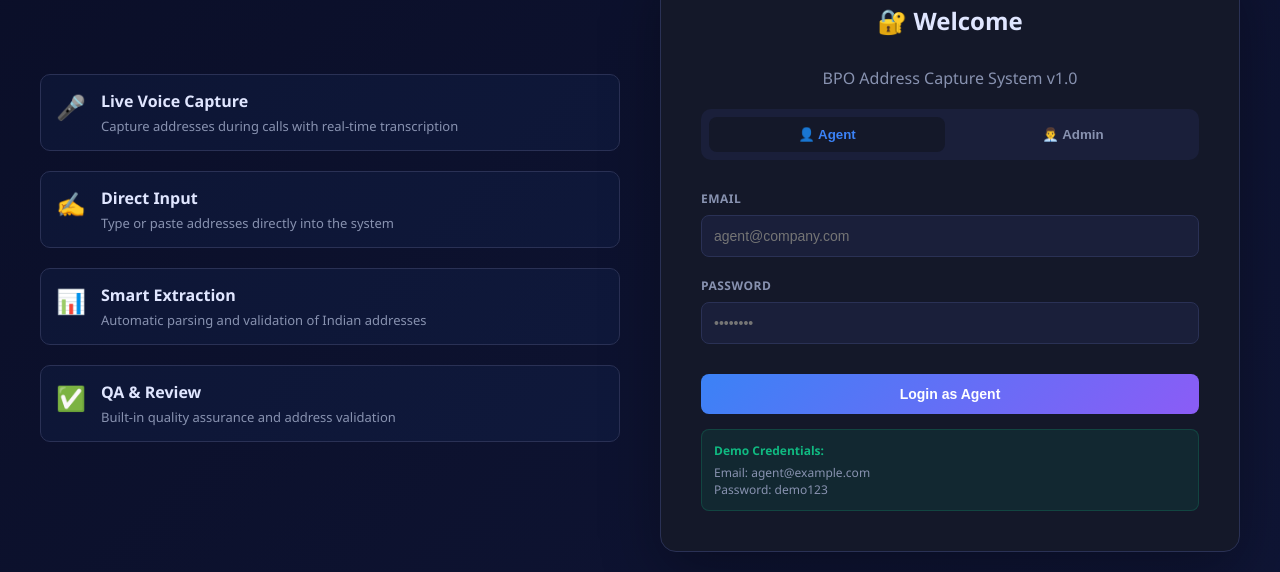
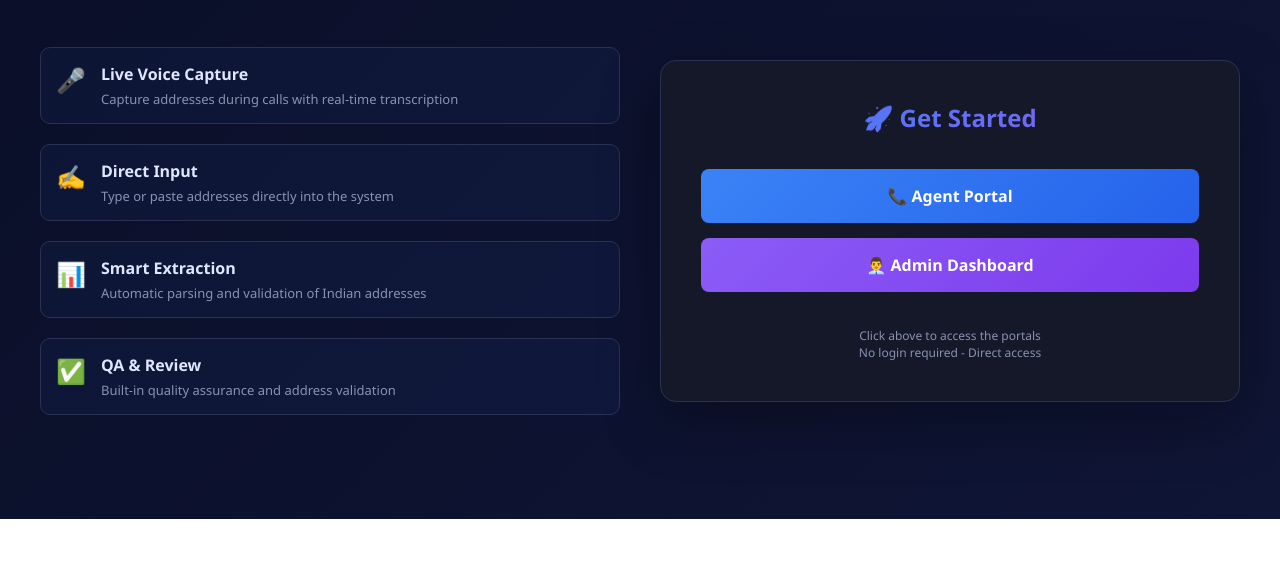
Before and after one commit to vvishalkumar7070-lang/bpo-address-capture, a website: page public/index.html in a window 1280 px wide. Shown: the part 281-853 px from the top of the page. After the commit the page ends 800 px from the top, so only its background shows below. Drawn offline with Linux system fonts and the light colour scheme.

Commit message:
Fix login - make portals directly accessible

```diff
--- a/public/index.html
+++ b/public/index.html
@@ -24,10 +24,7 @@
       text-align: center;
       margin-bottom: 50px;
     }
-    .logo {
-      font-size: 48px;
-      margin-bottom: 20px;
-    }
+    .logo { font-size: 48px; margin-bottom: 20px; }
     .header h1 {
       font-size: 42px;
       font-weight: 700;
@@ -36,10 +33,7 @@
       -webkit-background-clip: text;
       -webkit-text-fill-color: transparent;
     }
-    .header p {
-      font-size: 16px;
-      color: #8892b0;
-    }
+    .header p { font-size: 16px; color: #8892b0; }
     .content {
       display: grid;
       grid-template-columns: 1fr 1fr;
@@ -65,125 +59,51 @@
       border-color: #3b82f6;
       transform: translateX(5px);
     }
-    .feature-icon {
-      font-size: 24px;
-      flex-shrink: 0;
-    }
-    .feature-text {
-      flex: 1;
-    }
-    .feature-title {
-      font-weight: 600;
-      margin-bottom: 5px;
-    }
-    .feature-desc {
-      font-size: 13px;
-      color: #8892b0;
-    }
-    .login-box {
+    .feature-icon { font-size: 24px; flex-shrink: 0; }
+    .feature-text { flex: 1; }
+    .feature-title { font-weight: 600; margin-bottom: 5px; }
+    .feature-desc { font-size: 13px; color: #8892b0; }
+    .button-group {
+      display: flex;
+      flex-direction: column;
+      gap: 15px;
+      padding: 40px;
       background: #141829;
       border: 1px solid #2a3155;
       border-radius: 16px;
-      padding: 40px;
       box-shadow: 0 20px 60px rgba(0, 0, 0, 0.3);
     }
-    .login-title {
+    .button-group h2 {
       font-size: 24px;
-      font-weight: 700;
-      margin-bottom: 30px;
       text-align: center;
+      margin-bottom: 20px;
+      background: linear-gradient(135deg, #3b82f6, #8b5cf6);
+      -webkit-background-clip: text;
+      -webkit-text-fill-color: transparent;
     }
-    .tabs {
-      display: flex;
-      gap: 10px;
-      margin-bottom: 30px;
-      background: #1a1f3a;
-      padding: 8px;
-      border-radius: 10px;
-    }
-    .tab-btn {
-      flex: 1;
-      padding: 10px;
-      border: none;
-      background: transparent;
-      color: #8892b0;
-      cursor: pointer;
-      font-weight: 600;
-      border-radius: 8px;
-      transition: all 0.3s;
-    }
-    .tab-btn.active {
-      background: #141829;
-      color: #3b82f6;
-    }
-    .tab-content {
-      display: none;
-    }
-    .tab-content.active {
-      display: block;
-    }
-    .form-group {
-      display: flex;
-      flex-direction: column;
-      gap: 8px;
-      margin-bottom: 20px;
-    }
-    .form-group label {
-      font-size: 12px;
-      font-weight: 600;
-      text-transform: uppercase;
-      letter-spacing: 0.5px;
-      color: #8892b0;
-    }
-    .form-group input {
-      background: #1a1f3a;
-      border: 1px solid #2a3155;
-      border-radius: 8px;
-      padding: 12px;
-      color: #e0e6ff;
-      font-size: 14px;
-      transition: all 0.3s;
-    }
-    .form-group input:focus {
-      outline: none;
-      border-color: #3b82f6;
-      box-shadow: 0 0 0 3px rgba(59, 130, 246, 0.1);
-    }
-    .btn-submit {
-      width: 100%;
-      padding: 12px;
+    .btn-large {
+      padding: 16px;
       background: linear-gradient(135deg, #3b82f6, #8b5cf6);
       border: none;
       border-radius: 8px;
       color: white;
       font-weight: 700;
-      font-size: 14px;
+      font-size: 16px;
       cursor: pointer;
       transition: all 0.3s;
-      margin-top: 10px;
+      text-decoration: none;
+      text-align: center;
+      display: block;
     }
-    .btn-submit:hover {
+    .btn-large:hover {
       transform: translateY(-2px);
       box-shadow: 0 10px 30px rgba(59, 130, 246, 0.3);
     }
-    .demo-credentials {
-      background: rgba(16, 185, 129, 0.1);
-      border: 1px solid rgba(16, 185, 129, 0.2);
-      border-radius: 8px;
-      padding: 12px;
-      margin-top: 15px;
-      font-size: 12px;
-      color: #8892b0;
-    }
-    .demo-credentials strong {
-      color: #10b981;
-      display: block;
-      margin-bottom: 5px;
-    }
+    .btn-agent { background: linear-gradient(135deg, #3b82f6, #2563eb); }
+    .btn-admin { background: linear-gradient(135deg, #8b5cf6, #7c3aed); }
     @media (max-width: 768px) {
       .content { grid-template-columns: 1fr; }
       .header h1 { font-size: 28px; }
-      .login-box { padding: 30px 20px; }
     }
   </style>
 </head>
@@ -227,62 +147,16 @@
         </div>
       </div>
 
-      <div class="login-box">
-        <div class="login-title">🔐 Welcome</div>
-        <p style="text-align: center; color: #8892b0; margin-bottom: 20px;">BPO Address Capture System v1.0</p>
-        <div class="tabs">
-          <button class="tab-btn active" onclick="switchTab('agent')">👤 Agent</button>
-          <button class="tab-btn" onclick="switchTab('admin')">👨‍💼 Admin</button>
-        </div>
-
-        <div id="agent" class="tab-content active">
-          <form onsubmit="event.preventDefault(); alert('Demo System - Feature Coming Soon');">
-            <div class="form-group">
-              <label>Email</label>
-              <input type="email" placeholder="agent@company.com" required>
-            </div>
-            <div class="form-group">
-              <label>Password</label>
-              <input type="password" placeholder="••••••••" required>
-            </div>
-            <button type="submit" class="btn-submit">Login as Agent</button>
-          </form>
-          <div class="demo-credentials">
-            <strong>Demo Credentials:</strong>
-            Email: agent@example.com<br>
-            Password: demo123
-          </div>
-        </div>
-
-        <div id="admin" class="tab-content">
-          <form onsubmit="event.preventDefault(); alert('Demo System - Feature Coming Soon');">
-            <div class="form-group">
-              <label>Email</label>
-              <input type="email" placeholder="admin@company.com" required>
-            </div>
-            <div class="form-group">
-              <label>Password</label>
-              <input type="password" placeholder="••••••••" required>
-            </div>
-            <button type="submit" class="btn-submit">Login as Admin</button>
-          </form>
-          <div class="demo-credentials">
-            <strong>Demo Credentials:</strong>
-            Email: admin@example.com<br>
-            Password: demo123
-          </div>
-        </div>
+      <div class="button-group">
+        <h2>🚀 Get Started</h2>
+        <a href="/agent" class="btn-large btn-agent">📞 Agent Portal</a>
+        <a href="/admin" class="btn-large btn-admin">👨‍💼 Admin Dashboard</a>
+        <p style="text-align: center; font-size: 12px; color: #8892b0; margin-top: 20px;">
+          Click above to access the portals<br>
+          No login required - Direct access
+        </p>
       </div>
     </div>
   </div>
-
-  <script>
-    function switchTab(tab) {
-      document.querySelectorAll('.tab-content').forEach(el => el.classList.remove('active'));
-      document.querySelectorAll('.tab-btn').forEach(el => el.classList.remove('active'));
-      document.getElementById(tab).classList.add('active');
-      event.target.classList.add('active');
-    }
-  </script>
 </body>
 </html>
```
